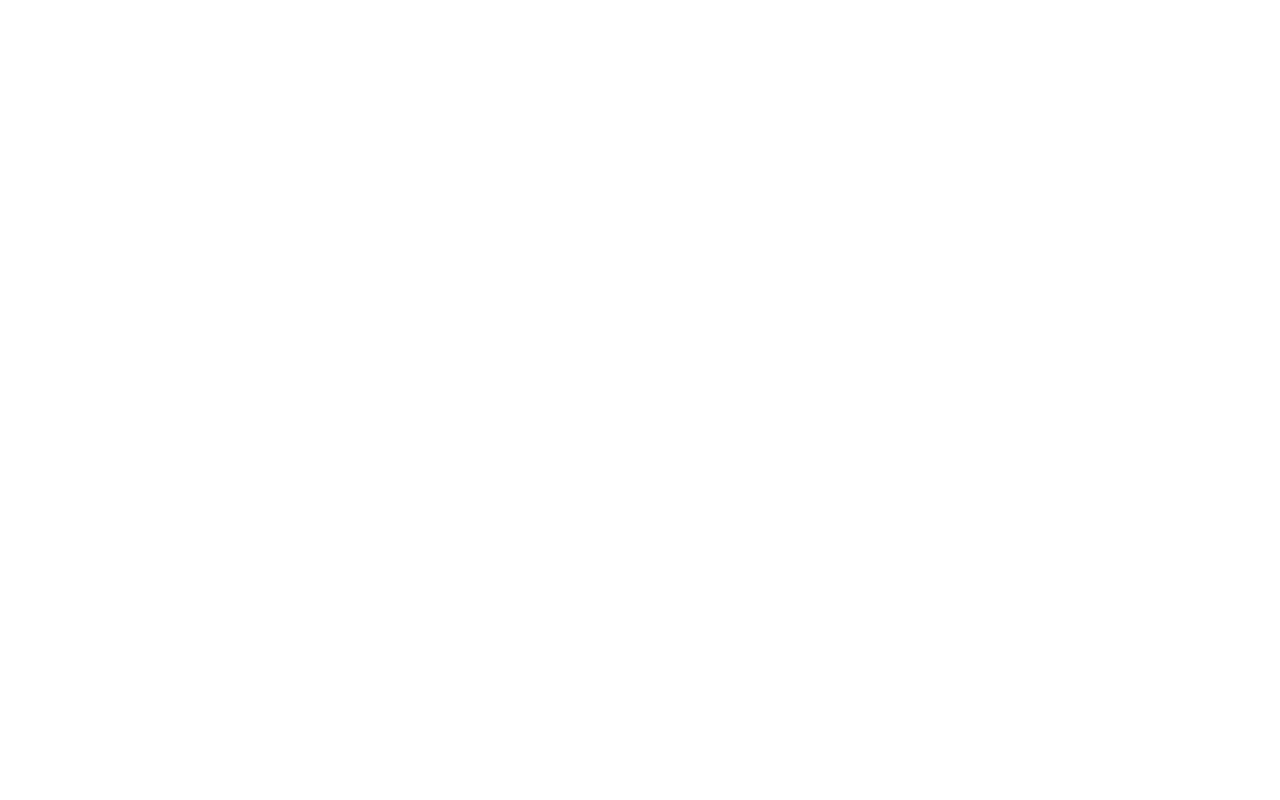
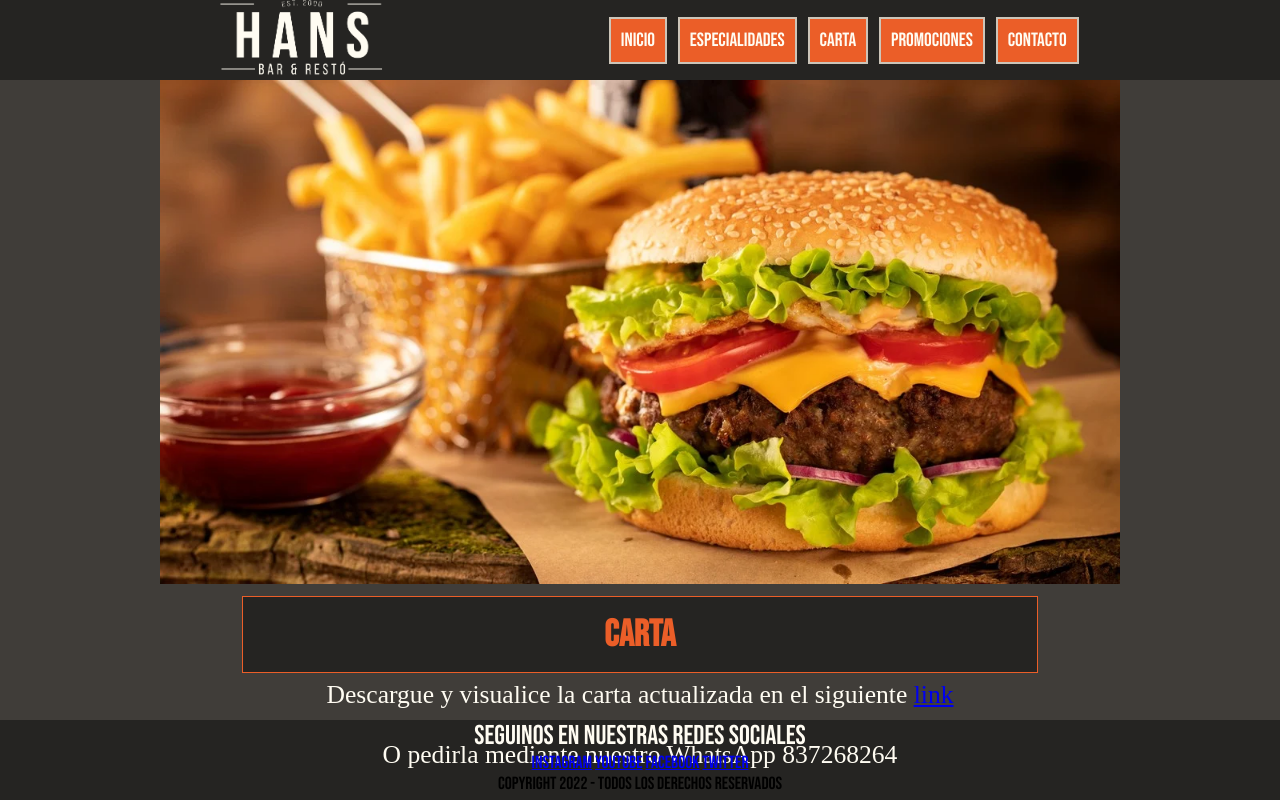
Before and after one commit to leonelnmedina/proyectohans, a plain HTML site: page pages/carta.html in a window 1280 px wide. Drawn offline with Linux system fonts and the light colour scheme.

Commit message:
preentrega3

```diff
--- a/pages/carta.html
+++ b/pages/carta.html
@@ -0,0 +1,65 @@
+<!DOCTYPE html>
+<html lang="es">
+<head>
+    <meta charset="UTF-8">
+    <meta http-equiv="X-UA-Compatible" content="IE=edge">
+    <meta name="viewport" content="width=device-width, initial-scale=1.0">
+    <link rel="stylesheet" href="../css/style.css">
+    <link rel="icon" href="../asset/image/hanslogo.ico">
+    <title>HANS | Bar & Restó</title>
+</head>
+<body>
+    <!-- header -->
+ <header>
+    <nav>
+        <div>
+            <img src="../asset/image/hanslogo.png" alt="LOGO" class="estiloLogo">
+        </div>
+        <div class="botonera">
+           <ul id="botoneraUNO">
+               <li><a href="../index.html" class="boton1">INICIO</a></li>
+               <li><a href="./especialidades.html" class="boton2">ESPECIALIDADES</a></li>
+               <li><a href="./carta.html" class="boton3">CARTA</a></li>
+               <li><a href="./promociones.html" class="boton4">PROMOCIONES</a></li>
+               <li><a href="./reservas.html" class="boton5">CONTACTO</a></li>
+            </ul>
+        </div>
+    </nav>
+  </header>
+
+      <main>
+        <section id="sectionUno">
+          <div><img src="../asset/image/carta.jpg" alt="Hans" class="imagen1"></div>
+        </section>
+        <section id="sectionDos">
+          <article>
+            <div>
+                <h1>Carta</h1>
+            </div>
+            <div class="textOne">
+                 <p>Descargue y visualice la carta actualizada en el siguiente <a href="https://menu.maxirest.com/17376" target="_blank">link</a></p><br>
+                 <p>O pedirla mediante nuestro WhatsApp 837268264</p>
+            </div>
+          </article>
+        </section>
+      </main>
+
+     <!-- footer -->
+ <footer>
+    <div>
+      <h3>Seguinos en nuestras redes sociales</h3>
+    </div>
+    <div class="botoneraFoot">
+      <ul>
+         <a href="#">Instagram</a>
+         <a href="#">YouTube</a>
+         <a href="#">Facebook</a>
+         <a href="#">Twitter</a>
+      </ul>
+    </div>
+    <div>
+      <p>Copyright 2022 - Todos los derechos reservados</p>
+    </div>
+  </footer>
+</body>
+</html>
--- /dev/null
+++ b/scss/_colores.scss
@@ -0,0 +1,5 @@
+$negro: #252422;
+$marron: #403D39;
+$crema: #CCC5B9;
+$beige: #FFFCF2;
+$naranja: #EB5E28;
--- /dev/null
+++ b/scss/_estructura.scss
@@ -0,0 +1,17 @@
+* {
+    margin: 0;
+    padding: 0;
+    box-sizing: border-box;
+    }
+    body {
+        width: 100vw;
+        height: 100vh;
+        font-family: bebasneue, poppins;
+        font-size: 1.1rem;
+        grid-template-rows: 1fr 1fr 1fr;
+        grid-template-columns: 1fr;
+        grid-template-areas:
+        "header"
+        "main"
+        "footer";
+      }
--- /dev/null
+++ b/scss/_fuentes.scss
@@ -0,0 +1,8 @@
+    @font-face {
+      font-family: bebasneue;
+      src: url('../asset/font/BebasNeue-Regular.ttf') format('truetype');
+    }
+    @font-face {
+      font-family: poppins;
+      src: url('../asset/font/Poppins-Medium.ttf') format('truetype');
+    }
--- /dev/null
+++ b/scss/_mixing.scss
@@ -0,0 +1,4 @@
+@mixin sizes($width, $aling-self) {
+    width: $width;
+    align-self: $aling-self;
+}
--- /dev/null
+++ b/scss/footer.scss
@@ -0,0 +1,20 @@
+footer {
+    height: 10vh;
+    grid-area: footer;
+    background-color: $negro;
+    display: flex;
+    flex-direction: column;
+    align-items: center;
+    div {
+        h3 {
+            color: $beige;
+            font-weight: lighter;
+            font-size: 1.7rem;
+        }
+    }
+    .botoneraFoot {
+        display: flex;
+        flex-direction: row;
+        justify-content: center;
+    }
+}
--- /dev/null
+++ b/scss/header.scss
@@ -0,0 +1,49 @@
+header {
+    background-color: $negro;
+    height: 10vh;
+    grid-area: header;
+    nav {
+        display: flex;
+        justify-content: space-evenly;
+        align-items: center;
+        flex-direction: row;
+        flex-wrap: wrap;
+        div {
+            .estiloLogo {
+                width: 210px;
+            }
+        }
+        .botonera {
+            ul {
+                li {
+                    list-style: none;
+                    background-color: $naranja;
+                    display: inline-flex;
+                    padding: 10px;
+                    border: 2px solid $crema;
+                    margin: 4px;
+                }
+            }
+        }
+        .botonera a:link, a:visited, a:active {
+            text-decoration: none;
+           color: $beige;
+           font-size: 1.2rem;
+        }
+        .boton1:hover {
+            transform: scale(1.1);
+          }
+          .boton2:hover {
+            transform: scale(1.1);
+          }
+          .boton3:hover {
+            transform: scale(1.1);
+          }
+          .boton4:hover {
+            transform: scale(1.1);
+          }
+          .boton5:hover {
+            transform: scale(1.1);
+          }
+    }
+}
--- /dev/null
+++ b/scss/main.scss
@@ -0,0 +1,52 @@
+main {
+      height: 80vh;
+      background-color: #403D39;
+      grid-area: main;
+      display: grid;
+      grid-template-rows: 2fr 1.5fr;
+      grid-template-columns: 1fr;
+      grid-template-areas: "sectUno";
+      justify-items: center;
+    #sectionUno {
+        text-align: center;
+        grid-area: sectUno;
+        font-size: 2rem;
+        div {
+            .imagen1 {
+                @include sizes (960px, center)
+            }
+        }
+    }
+    #sectionDos {
+        text-align: center;
+        font-size: 2rem;
+        width: 800px;
+        color: $naranja;
+        font-weight: lighter;
+        article {
+            div {
+                h1 {
+                    background-color: $negro;
+                    padding: 15px;
+                    border: 1px solid $naranja;
+                    margin: 2px;
+                }
+            }
+            .textOne {
+                font-family: poppyns;
+                font-size: 1.6rem;
+                color: $beige;
+                padding: 5px;
+            }
+            .textDos {
+                font-family: poppyns;
+                font-size: 1rem;
+                color: $beige;
+
+            }
+            video {
+                @include sizes (700px, center)
+            }
+        }
+    }
+}
--- /dev/null
+++ b/scss/style.scss
@@ -0,0 +1,7 @@
+@import "estructura.scss";
+@import "colores.scss";
+@import "fuentes.scss";
+@import "mixing.scss";
+@import "header.scss";
+@import "main.scss";
+@import "footer.scss";
```
Also changed, not shown: index.html (+11 -7 lines), pages/especialidades.html (+8 -7 lines), pages/promociones.html (+76 -0 lines), pages/reservas.html (+86 -0 lines), css/style.css, 1 other file.
